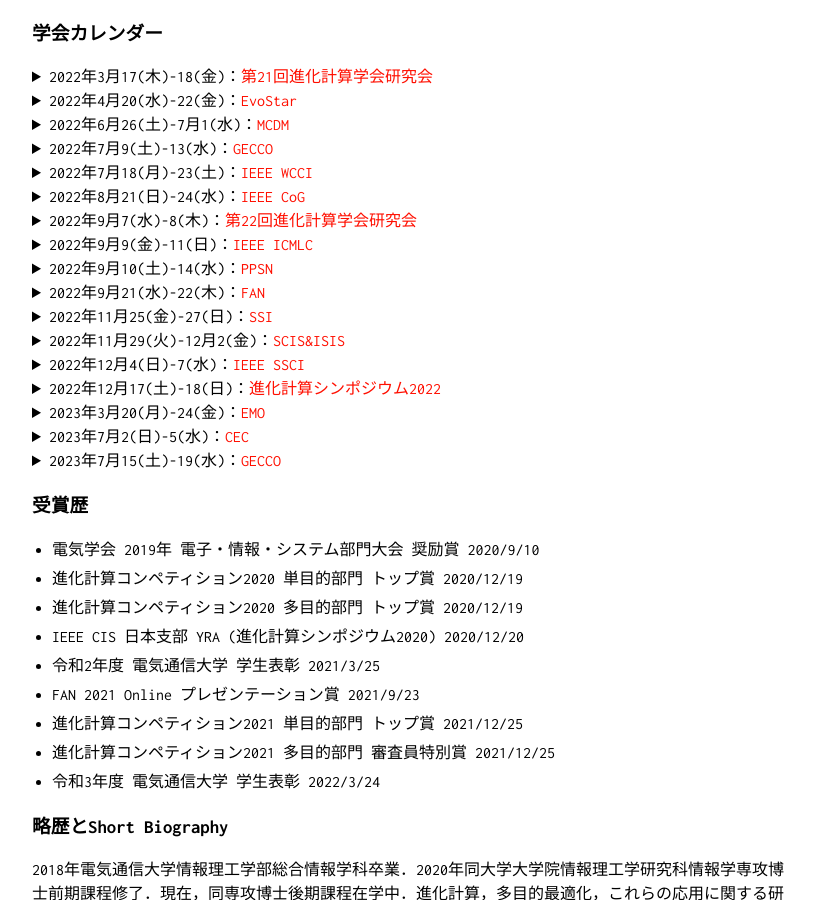
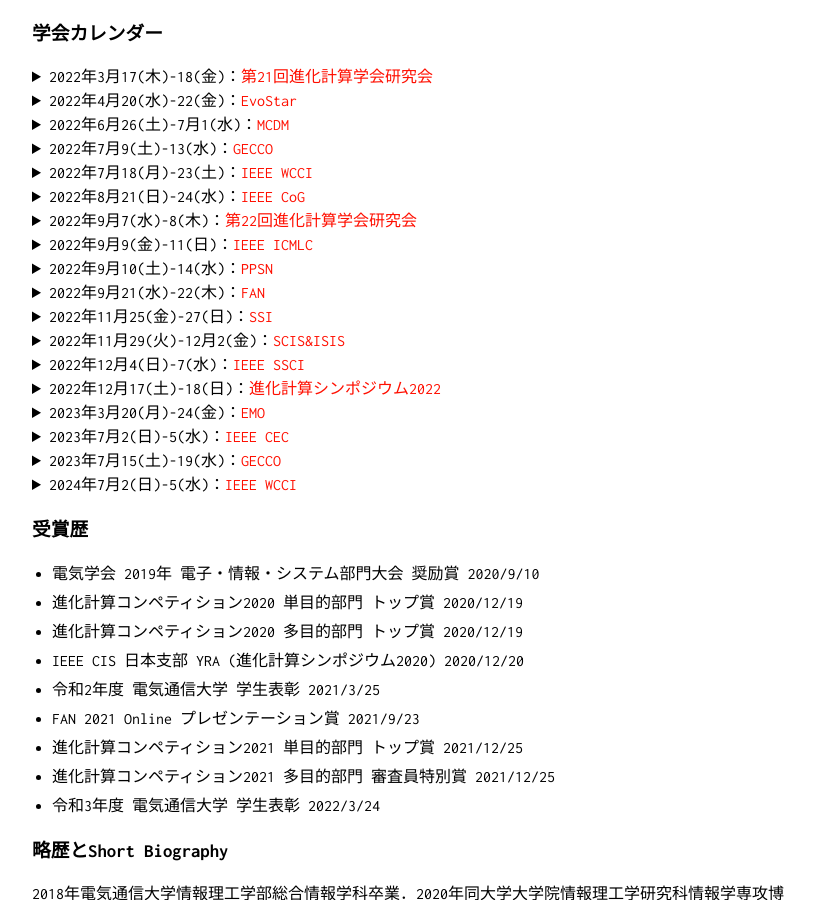
Before and after one commit to tomtkg/tomtkg.github.io, a Jekyll site: the page built from memo.md, in a window 1280 px wide and 900 px high, scrolled down 407 px. Shown: the whole window, without its empty margins (228-1043 px from the left). Built offline with Jekyll 4.4.1, drawn with Linux system fonts in a browser that asks for light colours.

Commit message:
Update memo.md

```diff
--- a/memo.md
+++ b/memo.md
@@ -31,7 +31,7 @@
 <details><summary>2022年9月7(水)-8(木)：<a href="http://www.jpnsec.org/symposium202202.html" target="_blank">第22回進化計算学会研究会</a></summary>
 会場：日本, 東京　申込〆切：8/11(木)　原稿〆切：8/25(木)　採択通知：</details>
 <details><summary>2022年9月9(金)-11(日)：<a href="https://www.icmlc.com/" target="_blank">IEEE ICMLC</a></summary>
-会場：富山, 日本　申込〆切：　　原稿〆切：6/1(水)　採択通知：8/1(月)</details>
+会場：日本, 富山　申込〆切：　　原稿〆切：6/1(水)　採択通知：8/1(月)</details>
 <details><summary>2022年9月10(土)-14(水)：<a href="https://ppsn2022.cs.tu-dortmund.de" target="_blank">PPSN</a></summary>
 会場：Dortmund, Germany　申込〆切：　　原稿〆切：4/13(水)　採択通知：</details>
 <details><summary>2022年9月21(水)-22(木)：<a href="https://sites.google.com/view/fan2022" target="_blank">FAN</a></summary>
@@ -43,13 +43,15 @@
 <details><summary>2022年12月4(日)-7(水)：<a href="https://www.ieeessci2022.org" target="_blank">IEEE SSCI</a></summary>
 会場：Singapore　申込〆切：　　原稿〆切：7/1(金)　採択通知：9/1(木)</details>
 <details><summary>2022年12月17(土)-18(日)：<a href="http://www.jpnsec.org/symposium202203.html" target="_blank">進化計算シンポジウム2022</a></summary>
-会場：札幌　申込〆切：11/11(金)　原稿〆切：11/27(金)　採択通知：</details>
+会場：日本, 札幌　申込〆切：11/11(金)　原稿〆切：11/27(金)　採択通知：</details>
 <details><summary>2023年3月20(月)-24(金)：<a href="https://emo2023.liacs.leidenuniv.nl" target="_blank">EMO</a></summary>
 会場：Leiden, Netherlands　申込〆切：　　原稿〆切：10/27(木)　採択通知：11/21(月)　</details>
-<details><summary>2023年7月2(日)-5(水)：<a href="https://2023.ieee-cec.org" target="_blank">CEC</a></summary>
+<details><summary>2023年7月2(日)-5(水)：<a href="https://2023.ieee-cec.org" target="_blank">IEEE CEC</a></summary>
 会場：Chicago, USA　申込〆切：　　原稿〆切：　　　　採択通知：</details>
 <details><summary>2023年7月15(土)-19(水)：<a href="https://gecco-2023.sigevo.org" target="_blank">GECCO</a></summary>
 会場：Lisbon, Portugal　申込〆切：　　原稿〆切：　　　　採択通知：</details>
+<details><summary>2024年7月2(日)-5(水)：<a href="https://wcci2024.org/" target="_blank">IEEE WCCI</a></summary>
+会場：日本, 横浜　申込〆切：　　原稿〆切：　　　　採択通知：</details>
 
 ### 受賞歴
 - 電気学会 2019年 電子・情報・システム部門大会 奨励賞 2020/9/10
```
